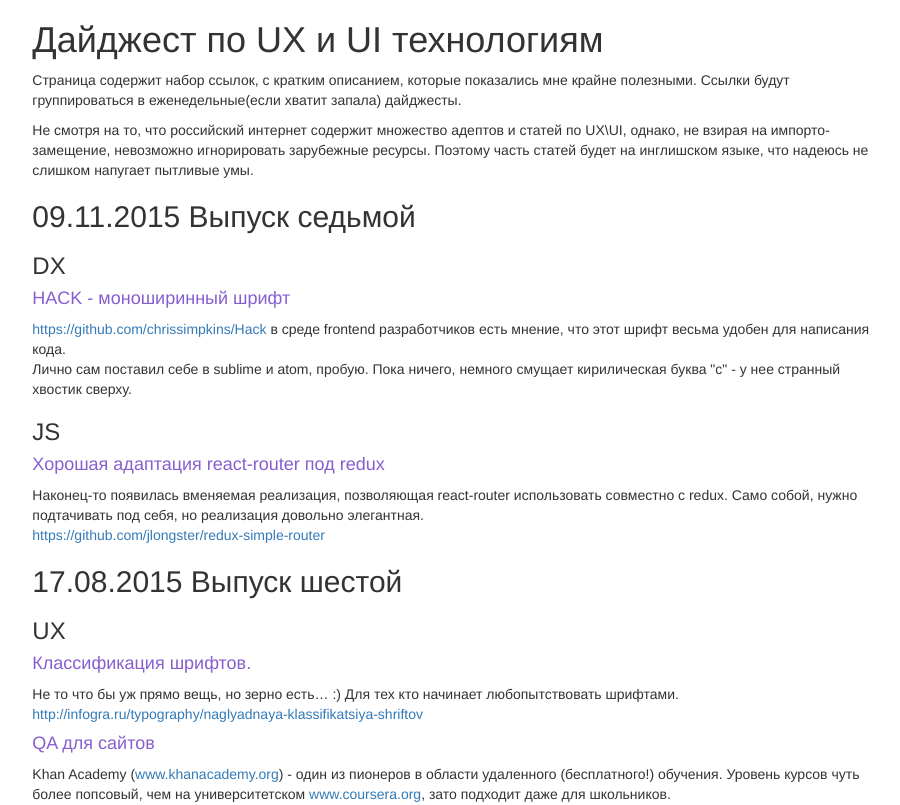
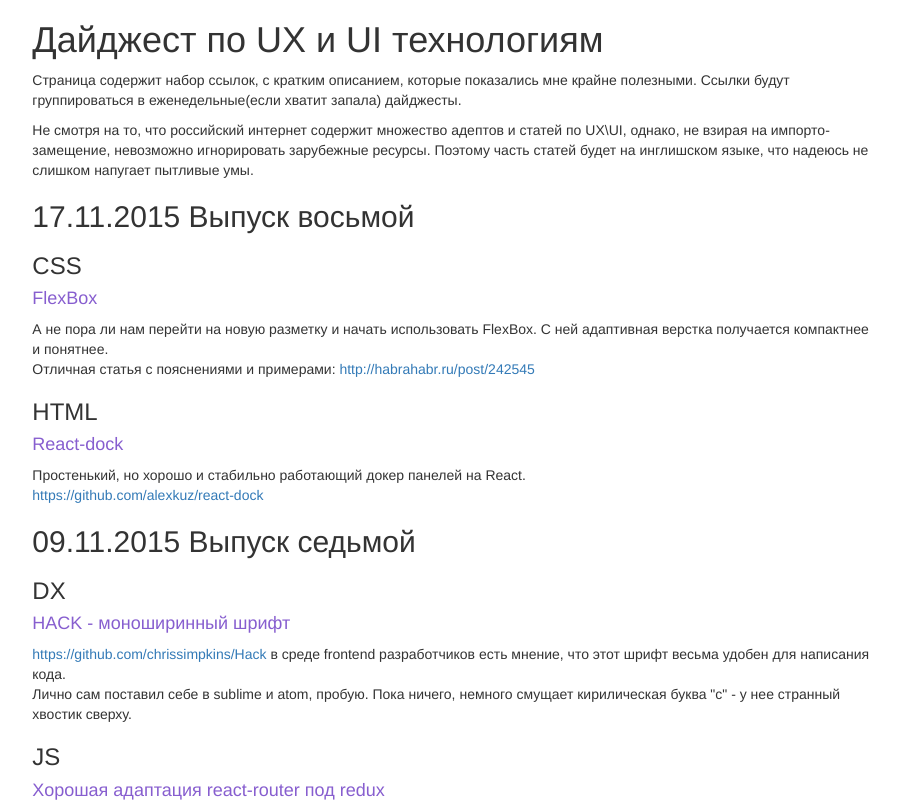
Before and after one commit to nickolaysm/ux-ui-digest, a plain HTML site: page index.html in a window 1280 px wide. Shown: the top 805 px of the page, without its empty margins (186-1086 px from the left). Drawn offline with Linux system fonts and the light colour scheme.

Commit message:
Выпуск восьмой

```diff
--- a/index.html
+++ b/index.html
@@ -23,6 +23,18 @@
 			<p>
 			Не смотря на то, что российский интернет содержит множество адептов и статей по UX\UI, однако, не взирая на импорто-замещение, невозможно игнорировать зарубежные ресурсы. Поэтому часть статей будет на инглишском языке, что надеюсь не слишком напугает пытливые умы.
 			</p>
+			<h2>17.11.2015 Выпуск восьмой</h2>
+			<h3>CSS</h3>
+			<h4>FlexBox</h4>
+			А не пора ли нам перейти на новую разметку и начать использовать FlexBox. С ней адаптивная верстка получается компактнее и понятнее.</br>
+			Отличная статья с пояснениями и примерами:
+			<a href="http://habrahabr.ru/post/242545">http://habrahabr.ru/post/242545</a>
+
+			<h3>HTML</h3>
+			<h4>React-dock</h4>
+			Простенький, но хорошо и стабильно работающий докер панелей на React. </br>
+			<a href="https://github.com/alexkuz/react-dock">https://github.com/alexkuz/react-dock</a>
+
 			<h2>09.11.2015 Выпуск седьмой</h2>
 			<h3>DX</h3>
 			<h4>HACK - моноширинный шрифт</h4>
```
